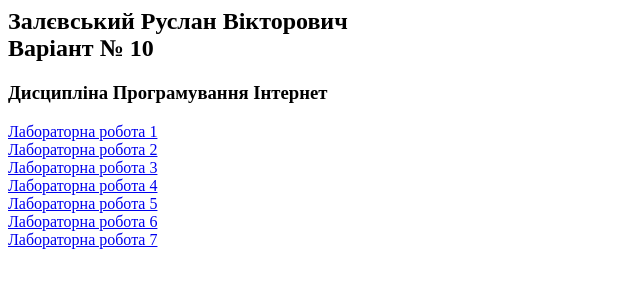
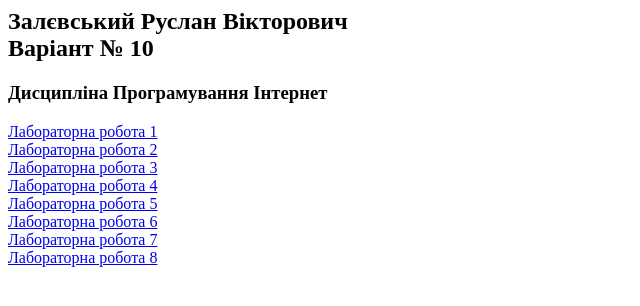
Before and after one commit to juggermage/Internet, a plain HTML site: page index.html in a window 1280 px wide. Shown: the whole page, without its empty margins (0-640 px from the left). Drawn offline with Linux system fonts and the light colour scheme.

Commit message:
lab 8 update

```diff
--- a/index.html
+++ b/index.html
@@ -13,4 +13,5 @@
 <a href="lab5_Zalievskyi/lab5.html">Лабораторна робота 5 </a> <br>
 <a href="lab6_Zalievskyi/lab6.html">Лабораторна робота 6 </a> <br>
 <a href="lab7_Zalievskyi/lab7.html">Лабораторна робота 7 </a> <br>
+<a href="lab8_Zalievskyi/lab8.html">Лабораторна робота 8 </a> <br>
 </body>
```
